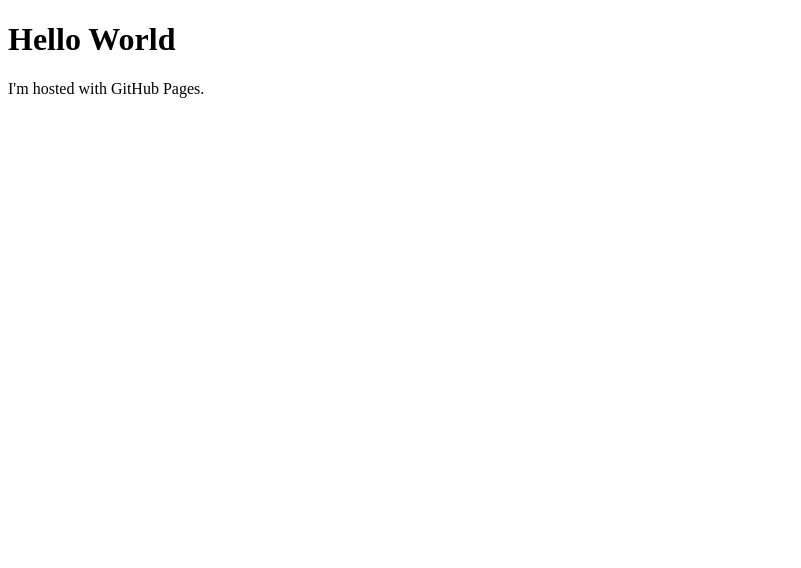
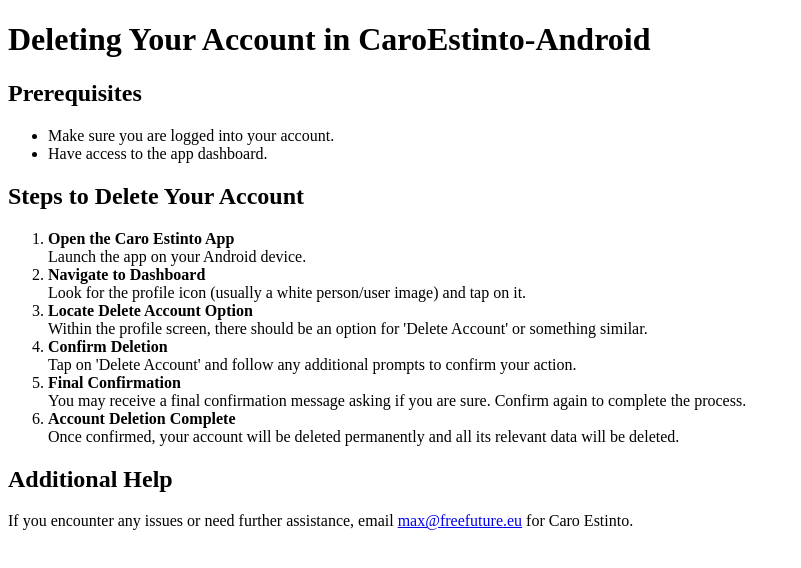
Before and after one commit to arsalanraja26/Caro-Estinto, a plain HTML site: page index.html in a window 1280 px wide. Shown: the whole page, without its empty margins (0-801 px from the left). Drawn offline with Linux system fonts and the light colour scheme.

Commit message:
Update index.html

```diff
--- a/index.html
+++ b/index.html
@@ -1,7 +1,51 @@
 <!DOCTYPE html>
 <html>
   <body>
-    <h1>Hello World</h1>
-    <p>I'm hosted with GitHub Pages.</p>
+    <h1>Deleting Your Account in CaroEstinto-Android</h1>
+
+<h2>Prerequisites</h2>
+<ul>
+  <li>Make sure you are logged into your account.</li>
+  <li>Have access to the app dashboard.</li>
+</ul>
+
+<h2>Steps to Delete Your Account</h2>
+<ol>
+  <li>
+    <strong>Open the Caro Estinto App</strong>
+    <br>
+    Launch the app on your Android device.
+  </li>
+  <li>
+    <strong>Navigate to Dashboard</strong>
+    <br>
+    Look for the profile icon (usually a white person/user image) and tap on it.
+  </li>
+  <li>
+    <strong>Locate Delete Account Option</strong>
+    <br>
+    Within the profile screen, there should be an option for 'Delete Account' or something similar.
+  </li>
+  <li>
+    <strong>Confirm Deletion</strong>
+    <br>
+    Tap on 'Delete Account' and follow any additional prompts to confirm your action.
+  </li>
+  <li>
+    <strong>Final Confirmation</strong>
+    <br>
+    You may receive a final confirmation message asking if you are sure. Confirm again to complete the process.
+  </li>
+  <li>
+    <strong>Account Deletion Complete</strong>
+    <br>
+    Once confirmed, your account will be deleted permanently and all its relevant data will be deleted.
+  </li>
+</ol>
+
+<h2>Additional Help</h2>
+<p>
+  If you encounter any issues or need further assistance, email <a href="mailto:max@freefuture.eu">max@freefuture.eu</a> for Caro Estinto.
+</p>
   </body>
 </html>
```
